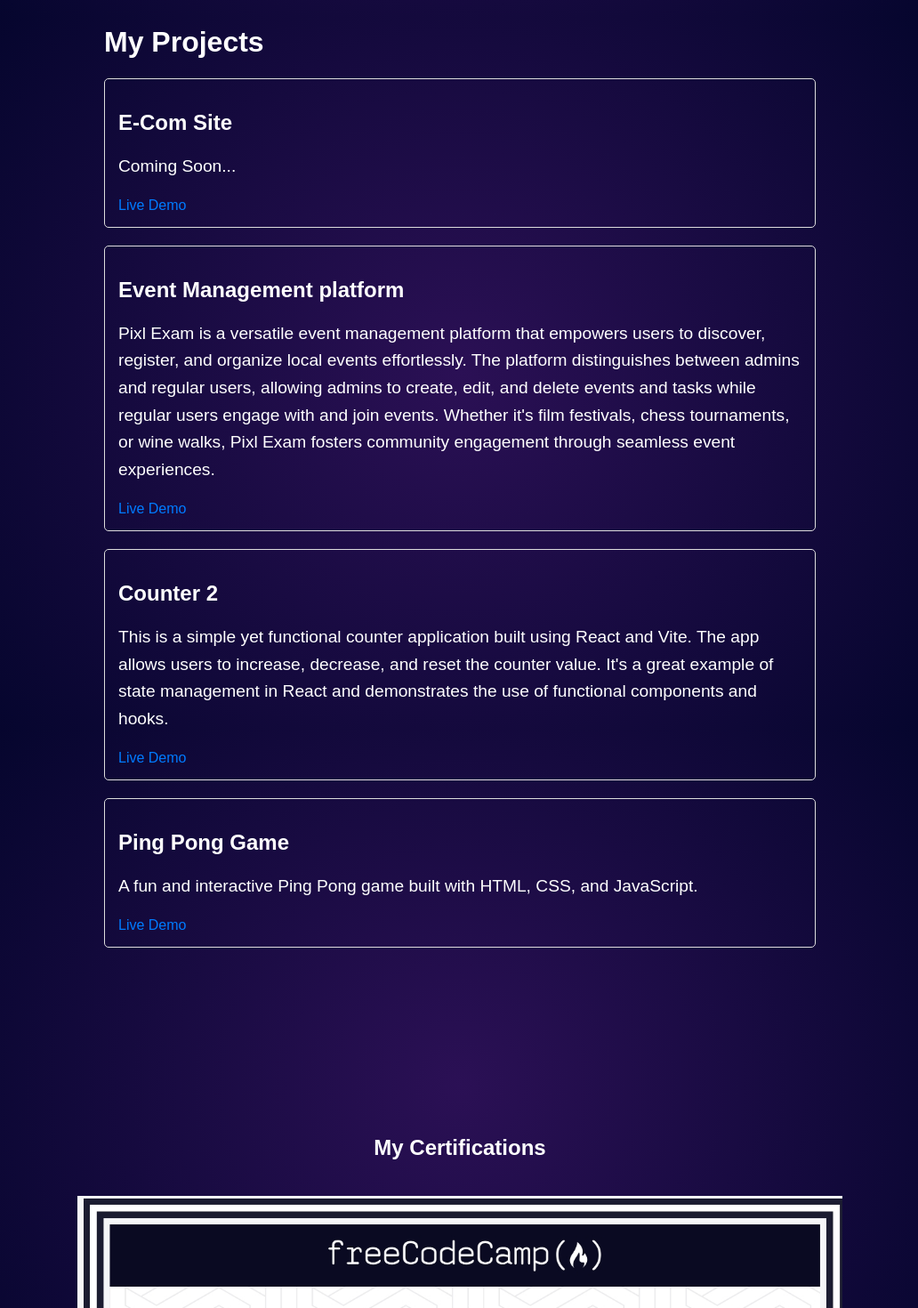
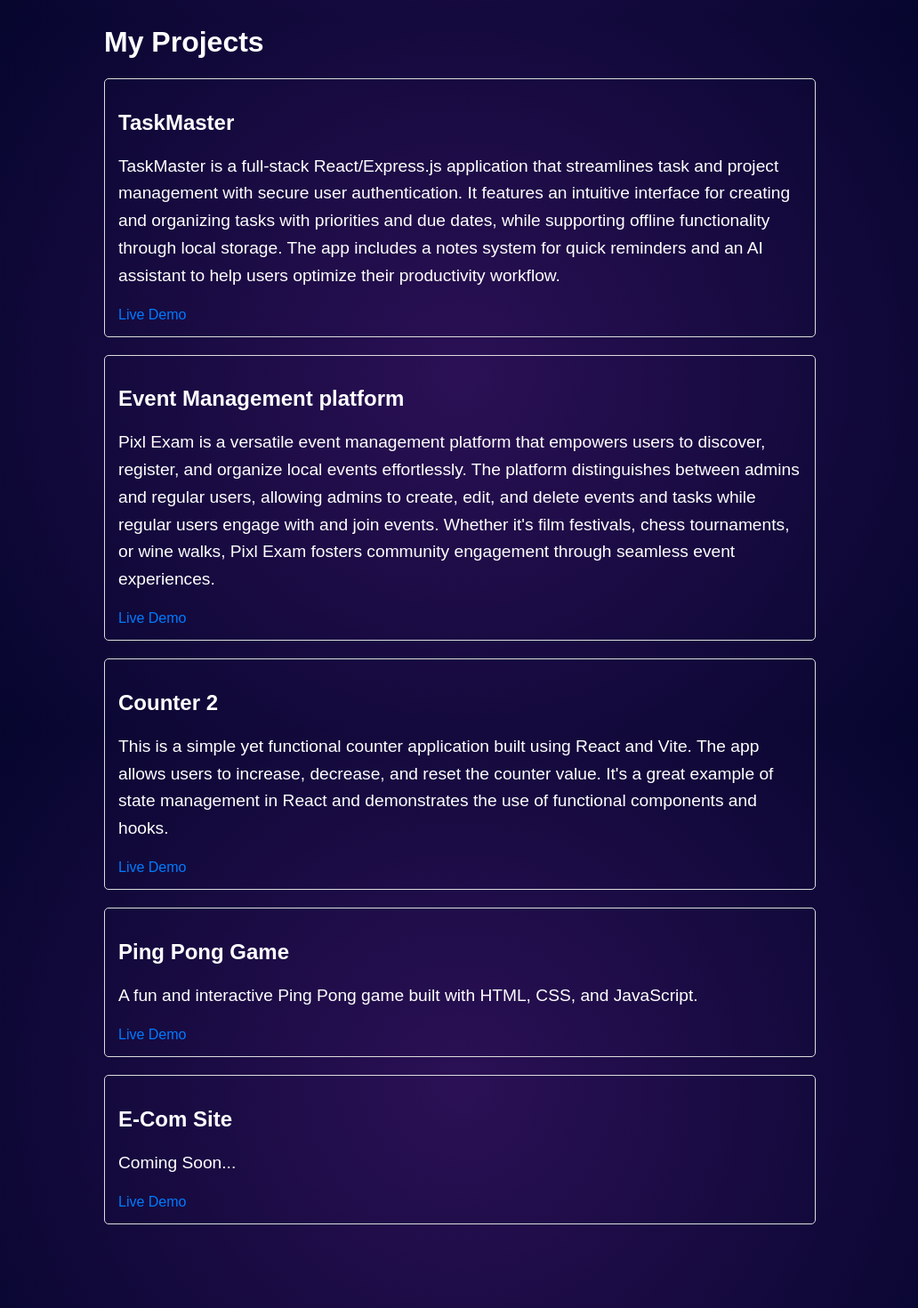
Before and after one commit to StMichael9/Portfolio, a React (Create React App) app in the folder my-react-app/: page / in a window 1280 px wide. Shown: the part 780-2250 px from the top of the page at 89% size, without its empty margins (123-1155 px from the left). Built offline with nearby package versions, Linux system fonts and the light colour scheme.

Commit message:
Adding TaskMaster

```diff
--- a/my-react-app/src/components/Projects.jsx
+++ b/my-react-app/src/components/Projects.jsx
@@ -1,37 +1,62 @@
-import React from 'react';
+import React from "react";
 
 const projectStyle = {
-  maxWidth: '800px',
-  margin: '0 auto',
-  padding: '20px',
-  fontFamily: 'Arial, sans-serif',
+  maxWidth: "800px",
+  margin: "0 auto",
+  padding: "20px",
+  fontFamily: "Arial, sans-serif",
 };
 
 const projectItemStyle = {
-  marginBottom: '20px',
-  padding: '15px',
-  border: '1px solid #ddd',
-  borderRadius: '5px',
+  marginBottom: "20px",
+  padding: "15px",
+  border: "1px solid #ddd",
+  borderRadius: "5px",
 };
 
 const linkStyle = {
-  display: 'block',
-  marginTop: '10px',
-  color: '#007bff',
-  textDecoration: 'none',
+  display: "block",
+  marginTop: "10px",
+  color: "#007bff",
+  textDecoration: "none",
 };
 
 const textStyle = {
-  fontSize: '1.2em',
-  lineHeight: '1.6',
-}
+  fontSize: "1.2em",
+  lineHeight: "1.6",
+};
 
 function Projects() {
   const projects = [
-    { title: "E-Com Site", description: "Coming Soon..." /*liveDemo: "https://example.com/ecom-site" } */ }  ,
-    { title: "Event Management platform", description: "Pixl Exam is a versatile event management platform that empowers users to discover, register, and organize local events effortlessly. The platform distinguishes between admins and regular users, allowing admins to create, edit, and delete events and tasks while regular users engage with and join events. Whether it's film festivals, chess tournaments, or wine walks, Pixl Exam fosters community engagement through seamless event experiences.", liveDemo: "https://pixl-exam.vercel.app"  } ,
-    { title: "Counter 2", description: "This is a simple yet functional counter application built using React and Vite. The app allows users to increase, decrease, and reset the counter value. It's a great example of state management in React and demonstrates the use of functional components and hooks.", liveDemo: "https://counter-blush-rho.vercel.app/" },
-    { title: "Ping Pong Game", description: "A fun and interactive Ping Pong game built with HTML, CSS, and JavaScript.", liveDemo: "https://ping-pong-nine-beta.vercel.app/" },
+    {
+      title: "TaskMaster",
+      description:
+        "TaskMaster is a full-stack React/Express.js application that streamlines task and project management with secure user authentication. It features an intuitive interface for creating and organizing tasks with priorities and due dates, while supporting offline functionality through local storage. The app includes a notes system for quick reminders and an AI assistant to help users optimize their productivity workflow.",
+      liveDemo: "https://task-master-pkmojnn37-stmichael9s-projects.vercel.app",
+    },
+    {
+      title: "Event Management platform",
+      description:
+        "Pixl Exam is a versatile event management platform that empowers users to discover, register, and organize local events effortlessly. The platform distinguishes between admins and regular users, allowing admins to create, edit, and delete events and tasks while regular users engage with and join events. Whether it's film festivals, chess tournaments, or wine walks, Pixl Exam fosters community engagement through seamless event experiences.",
+      liveDemo: "https://pixl-exam.vercel.app",
+    },
+    {
+      title: "Counter 2",
+      description:
+        "This is a simple yet functional counter application built using React and Vite. The app allows users to increase, decrease, and reset the counter value. It's a great example of state management in React and demonstrates the use of functional components and hooks.",
+      liveDemo: "https://counter-blush-rho.vercel.app/",
+    },
+    {
+      title: "Ping Pong Game",
+      description:
+        "A fun and interactive Ping Pong game built with HTML, CSS, and JavaScript.",
+      liveDemo: "https://ping-pong-nine-beta.vercel.app/",
+    },
+    {
+      title: "E-Com Site",
+      description:
+        "Coming Soon..." /*liveDemo: "https://example.com/ecom-site" } */,
+    },
   ];
 
   return (
@@ -41,7 +66,14 @@ function Projects() {
         <div key={index} style={projectItemStyle}>
           <h2>{project.title}</h2>
           <p style={textStyle}>{project.description}</p>
-          <a href={project.liveDemo} target="_blank" rel="noopener noreferrer" style={linkStyle}>Live Demo</a>
+          <a
+            href={project.liveDemo}
+            target="_blank"
+            rel="noopener noreferrer"
+            style={linkStyle}
+          >
+            Live Demo
+          </a>
         </div>
       ))}
     </div>
```
